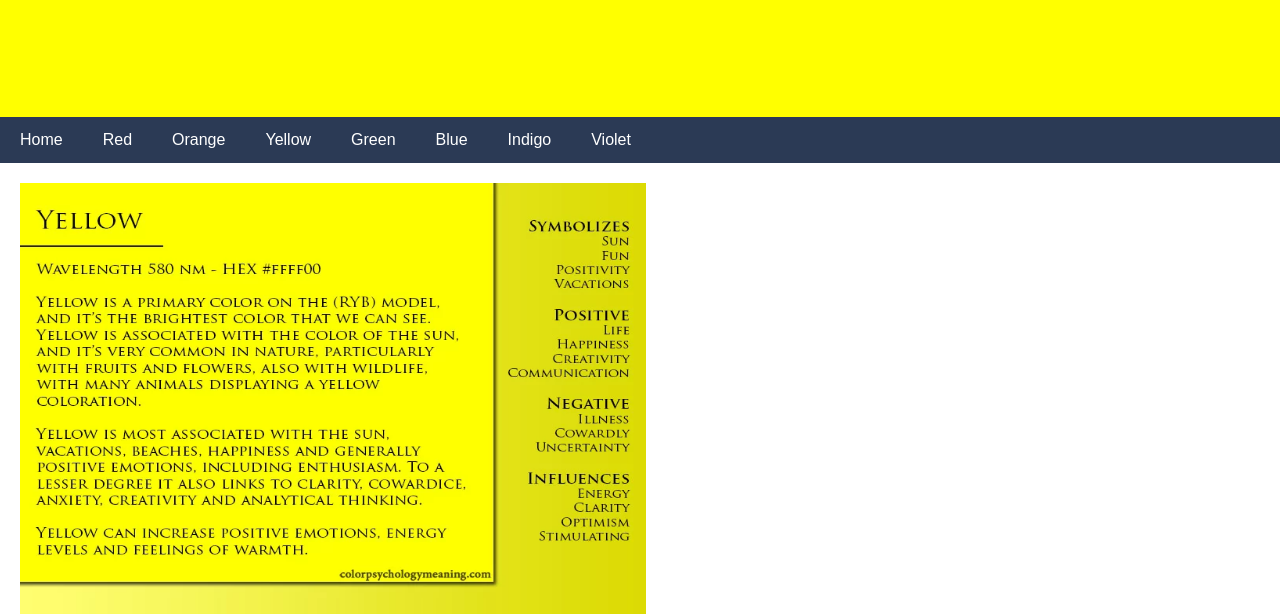
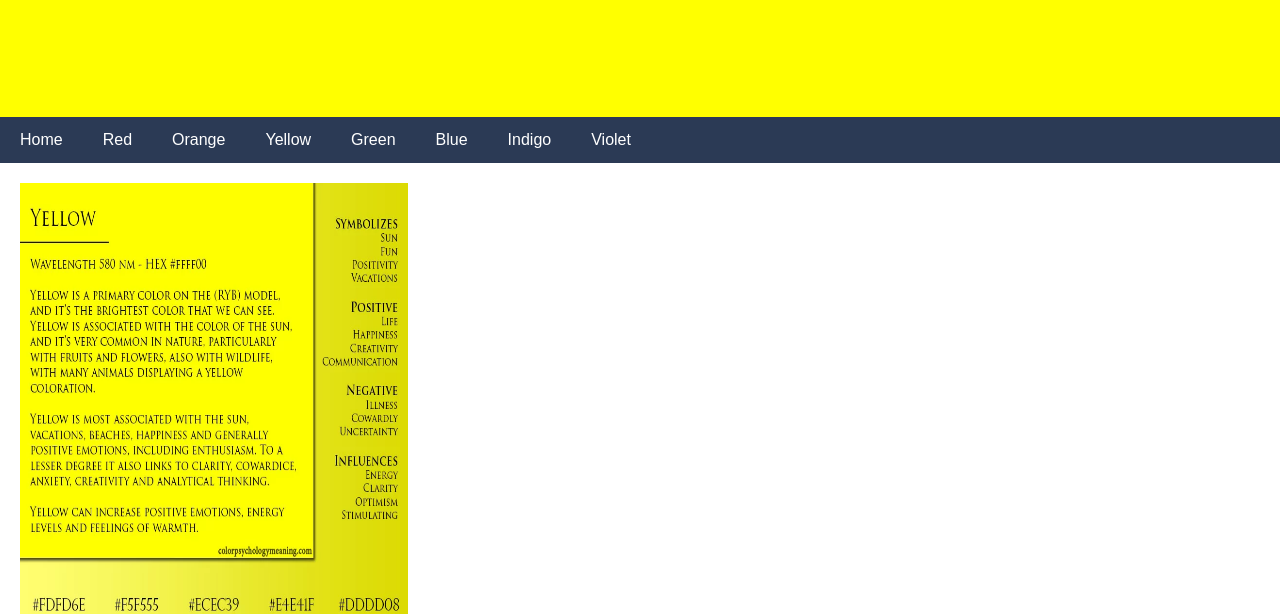
Before and after one commit to StasiaRose1014/github.io, a plain HTML site: page yellow.html in a window 1280 px wide. Shown: the part 192-806 px from the top of the page. Drawn offline with Linux system fonts and the light colour scheme.

Commit message:
Update yellow.html

```diff
--- a/yellow.html
+++ b/yellow.html
@@ -32,7 +32,7 @@
   <div class="main">
 
     <img src="images/yellow1.webp" alt="yellow"
-		 width="626" height="499"/>
+		 width="388" height="469"/>
 
 	 <br>
 
```
